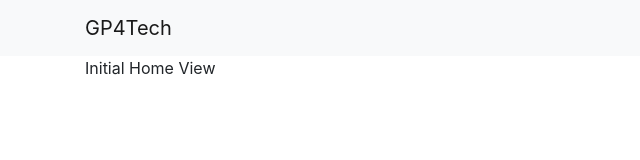
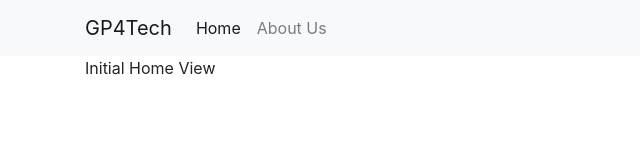
Before and after one commit to gp4tech/website, an Angular app: page / in a window 1280 px wide. Shown: the top 160 px of the page, without its empty margins (0-640 px from the left). Built offline with nearby package versions, Linux system fonts and the light colour scheme.

Commit message:
Added ngbootstrap and collapsable menu on navbar

```diff
--- a/package.json
+++ b/package.json
@@ -19,6 +19,7 @@
     "@angular/platform-browser": "~7.2.0",
     "@angular/platform-browser-dynamic": "~7.2.0",
     "@angular/router": "~7.2.0",
+    "@ng-bootstrap/ng-bootstrap": "^4.0.2",
     "bootstrap": "^4.2.1",
     "core-js": "^2.5.4",
     "rxjs": "~6.3.3",
--- a/src/app/layout/navbar/navbar.component.html
+++ b/src/app/layout/navbar/navbar.component.html
@@ -1,5 +1,18 @@
 <nav class="navbar navbar-expand-lg navbar-light bg-light">
   <div class="container">
-    <a class="navbar-brand" href="#">GP4Tech</a>
+    <a class="navbar-brand" [routerLink]="['/']">GP4Tech</a>
+    <button class="navbar-toggler" type="button" data-toggle="collapse"
+      data-target="#navbarMenus" aria-controls="navbarMenus" aria-label="Toggle Menus"
+      [attr.aria-expanded]="!isCollapsed" (click)="isCollapsed = !isCollapsed">
+      <span class="navbar-toggler-icon"></span>
+    </button>
+    <div class="collapse navbar-collapse" id="navbarMenus" [ngbCollapse]="isCollapsed">
+      <ul class="navbar-nav">
+        <li *ngFor="let link of links"
+          class="nav-item" [routerLinkActive]="'active'">
+          <a class="nav-link" [routerLink]="link.route">{{ link.label }}</a>
+        </li>
+      </ul>
+    </div>
   </div>
 </nav>
--- a/src/app/layout/navbar/navbar.component.ts
+++ b/src/app/layout/navbar/navbar.component.ts
@@ -6,5 +6,15 @@ import { Component, OnInit } from '@angular/core';
   styleUrls: ['./navbar.component.less']
 })
 export class NavbarComponent {
-
+  isCollapsed = true;
+  links = [
+    {
+      label: 'Home',
+      route: ['']
+    },
+    {
+      label: 'About Us',
+      route: '/about-us'
+    },
+  ];
 }
```
Also changed, not shown: src/app/layout/layout.module.ts (+6 -1 lines), 2 other files (tests, documents, lock files or other folders).
